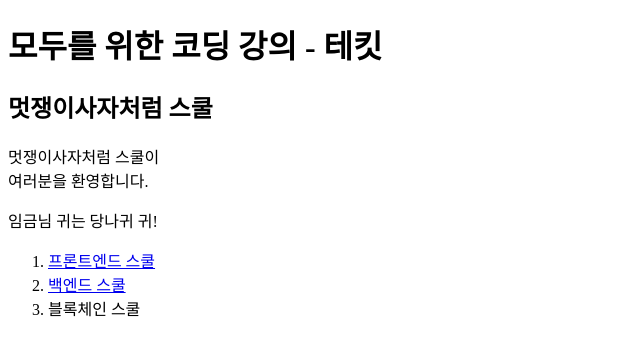
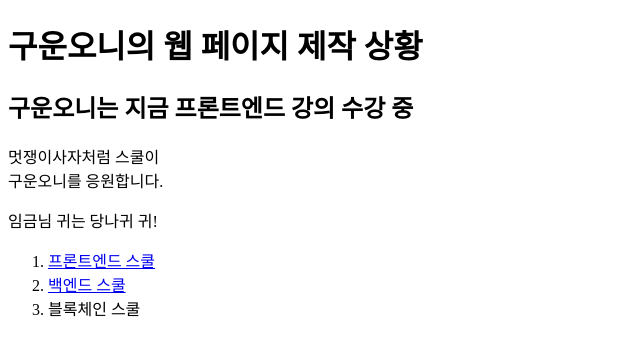
Before and after one commit to 9ye1/9ye1.github.io, a plain HTML site: page index.html in a window 1280 px wide. Shown: the whole page, without its empty margins (0-640 px from the left). Drawn offline with Linux system fonts and the light colour scheme.

Commit message:
modify the name of html file to index.html

```diff
--- a/lion.html
+++ b/index.html
@@ -6,15 +6,19 @@
     <meta charset="UTF-8">
     <meta http-equiv="X-UA-Compatible" content="IE=edge">
     <meta name="viewport" content="width=device-width, initial-scale=1.0">
-    <title>멋쟁이사자처럼</title>
+    <title>구운오니의 웹 페이지</title>
+
+    <meta property="og:title" content="구운오니의 웹 페이지">
+    <meta property="og:description" content="구운오니는 지금 프론트엔드 강의 수강 중">
+    <meta property="og:image" content="image/yw.jpg">
 </head>
 <body>
 
-    <h1>모두를 위한 코딩 강의 - 테킷</h1>
+    <h1>구운오니의 웹 페이지 제작 상황</h1>
 
-    <h2>멋쟁이사자처럼 스쿨</h2>
+    <h2>구운오니는 지금 프론트엔드 강의 수강 중</h2>
 
-    <p>멋쟁이사자처럼 스쿨이<br>여러분을 환영합니다.</p>
+    <p>멋쟁이사자처럼 스쿨이<br>구운오니를 응원합니다.</p>
 
     <p>임금님 귀는 당나귀 귀!</p>
 
```
